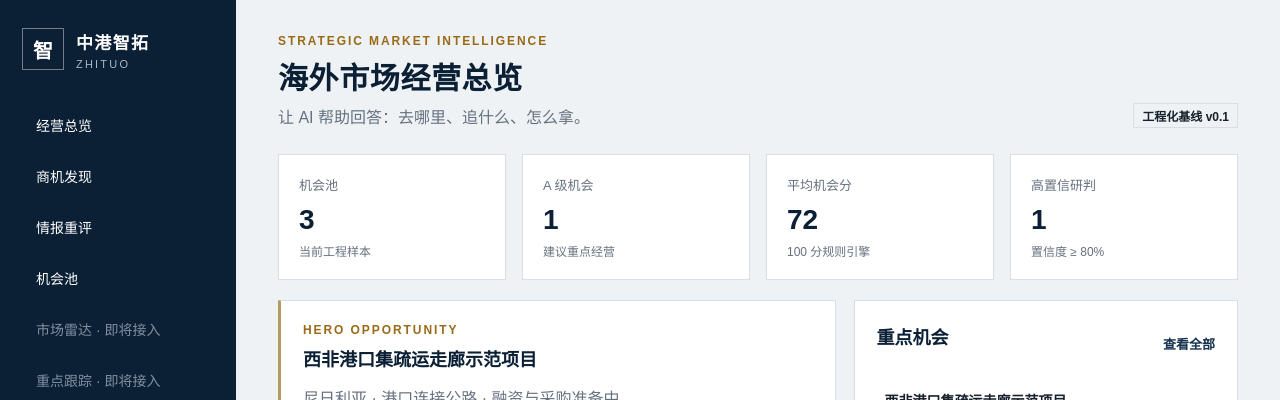
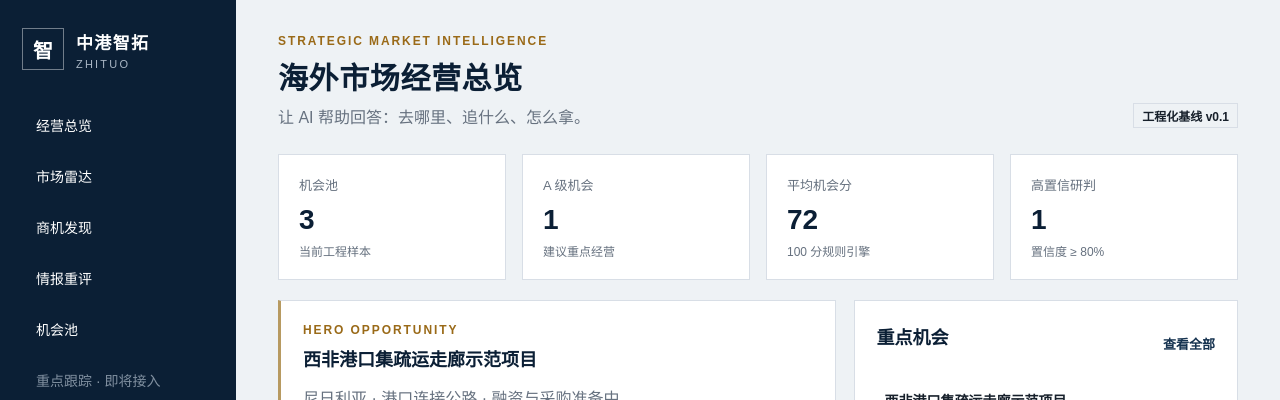
Before and after one commit to ruijin-bai/zhonggang-zhituo, a Next.js app in the folder apps/web/: page / in a window 1280 px wide. Shown: the top 400 px of the page. Built offline with nearby package versions, Linux system fonts and the light colour scheme; no server answers.

Commit message:
feat: enable market radar navigation

```diff
--- a/apps/web/app/layout.tsx
+++ b/apps/web/app/layout.tsx
@@ -19,10 +19,10 @@ export default function RootLayout({ children }: Readonly<{ children: React.Reac
             </div>
             <nav>
               <Link href="/">经营总览</Link>
+              <Link href="/radar">市场雷达</Link>
               <Link href="/discover">商机发现</Link>
               <Link href="/intelligence">情报重评</Link>
               <Link href="/opportunities">机会池</Link>
-              <span className="nav-disabled">市场雷达 · 即将接入</span>
               <span className="nav-disabled">重点跟踪 · 即将接入</span>
             </nav>
             <div className="sidebar-foot">去哪里 · 追什么 · 怎么拿</div>
```
